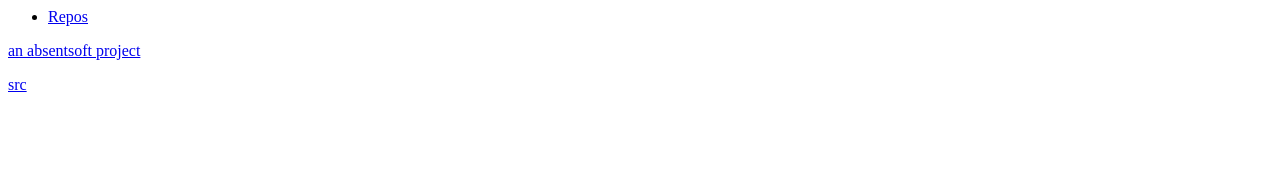
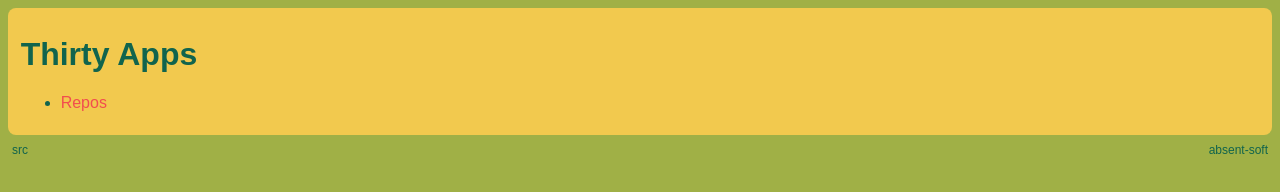
Before and after one commit to quangv/thirtyapps-sad, a plain HTML site: page index.html in a window 1280 px wide. Drawn offline with Linux system fonts and the light colour scheme.

Commit message:
colors styling

```diff
--- a/index.html
+++ b/index.html
@@ -1,18 +1,52 @@
 <html>
   <head>
     <title>ThirtyApps</title>
+    <style>
+      /* Colors */
+      /*
+        #11644D (Gemma) - green
+        #A0B046 (Mellow Meadow) - off-green
+        #F2C94E (the king's crown) - yellow
+        #F24E4E (Almost Zero Zero) - red
+      */
+      body {
+        background: #A0B046;
+        font-family: Sans-Serif;
+      }
+      main {
+        background: #F2C94E;
+        color: #11644D;
+        padding: 0.5% 1%;
+        border-radius: 0.5rem;
+      }
+      a {
+        color: #11644D;
+        text-decoration: none;
+      }
+      main a {
+        color: #F24E4E;
+        text-decoration: none;
+      }
+      footer {
+        display: flex;
+        font-size: 0.75rem;
+        justify-content: space-between;
+        padding: 0.5rem 0.25rem;
+      }
+    </style>
   </head>
   <body>
-    <ul>
-      <li>
-        <a href="http://repos.thirtyapps.com">Repos</a>
-      </li>
-    </ul>
+    <main>
+      <h1>Thirty Apps</h1>
+      <ul>
+        <li>
+          <a href="http://repos.thirtyapps.com">Repos</a>
+        </li>
+      </ul>
+    </main>
     <footer>
-      <p>
-        <a href="http://absentsoft.com">an absentsoft project</a>
-      </p>
       <a href="https://github.com/quangv/thirtyapps-sad">src</a>
+      <a href="http://absentsoft.com">absent-soft</a>
     </footer>
   </body>
 </html>
```
